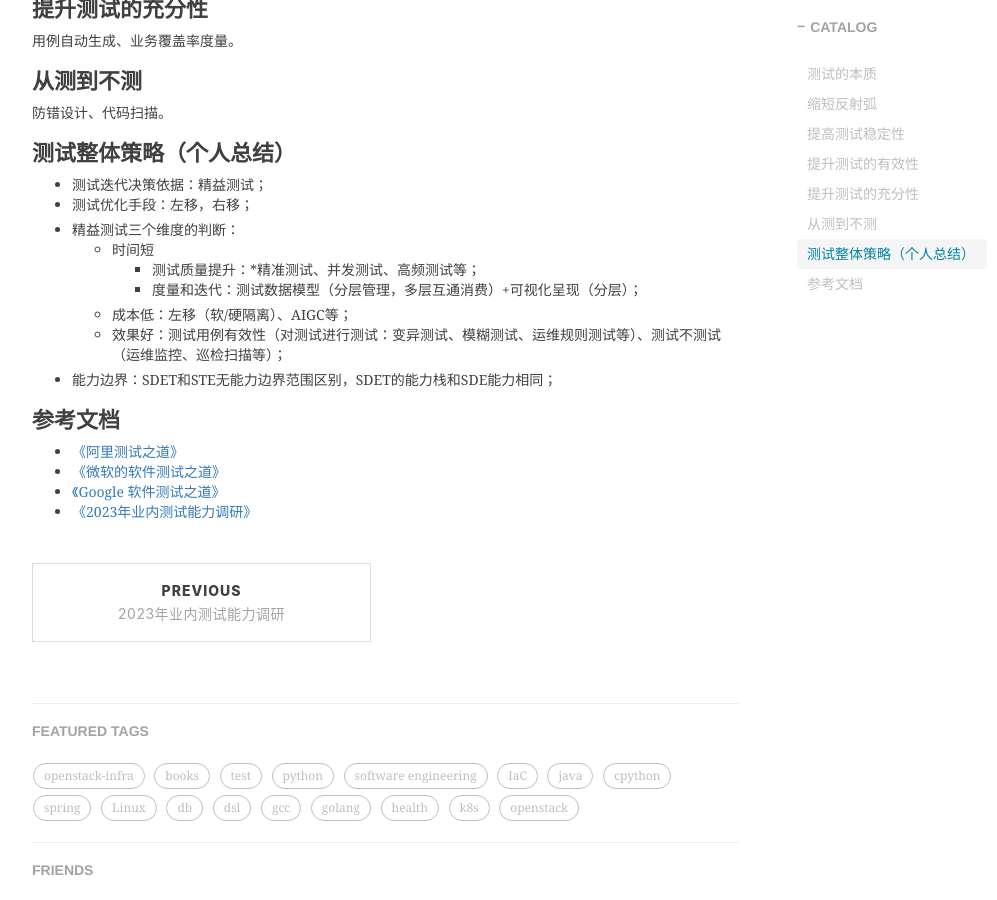
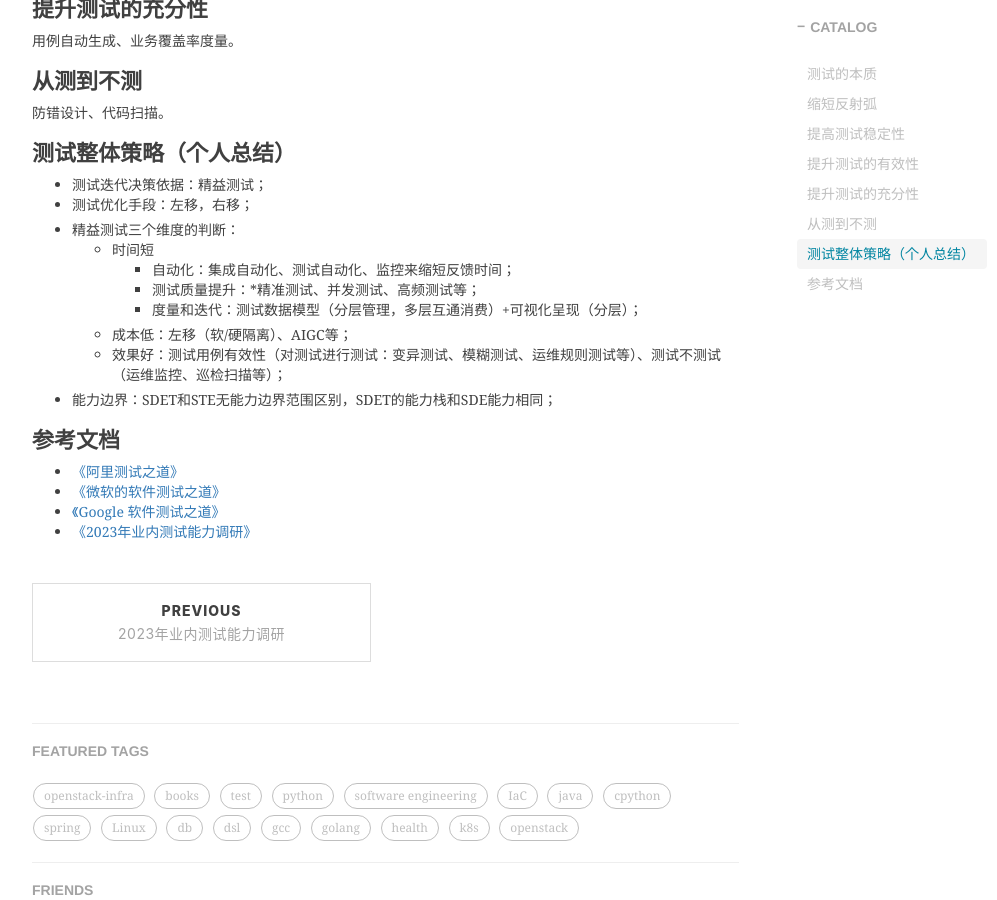
Before and after one commit to shihai1991/shihai1991.github.io, a Jekyll site: the page built from _posts/2023-11-15-阿里测试之道.md, in a window 1280 px wide and 900 px high, scrolled down 1224 px. Shown: the whole window, without its empty margins (233-1230 px from the left). Built offline with Jekyll 4.4.1, drawn with Linux system fonts in a browser that asks for light colours; nearby versions of some CDN libraries; comment, search, counter and statistics services are not loaded.

Commit message:
Update 2023-11-15-阿里测试之道.md

```diff
--- a/_posts/2023-11-15-阿里测试之道.md
+++ b/_posts/2023-11-15-阿里测试之道.md
@@ -45,6 +45,7 @@ time: '2023.11.15 10:29:00'
 
 - 精益测试三个维度的判断：
   - 时间短
+    - 自动化：集成自动化、测试自动化、监控来缩短反馈时间；
     - 测试质量提升：*精准测试、并发测试、高频测试等；
     - 度量和迭代：测试数据模型（分层管理，多层互通消费）+可视化呈现（分层）；
   - 成本低：左移（软/硬隔离）、AIGC等；
```
